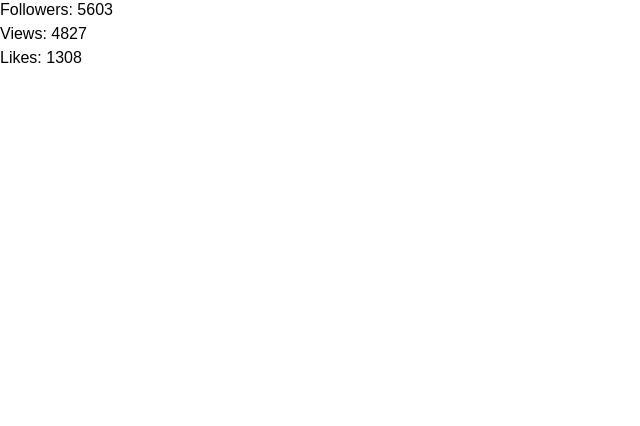
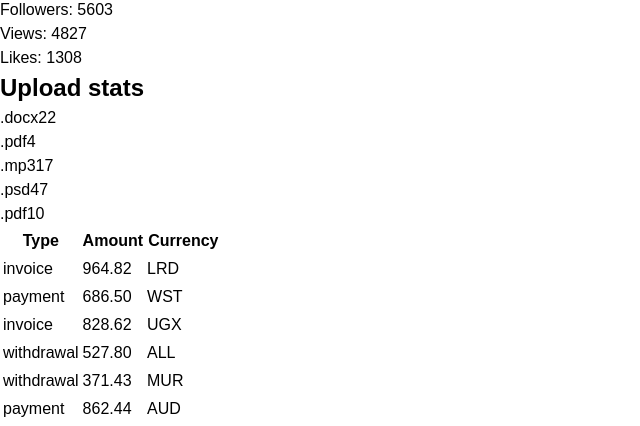
Before and after one commit to AndrewSydorenko/goit-react-hw-01-components, a React (Create React App) app: page / in a window 1280 px wide. Shown: the part 374-800 px from the top of the page, without its empty margins (0-640 px from the left). Built offline with nearby package versions, Linux system fonts and the light colour scheme.

Commit message:
add components

```diff
--- a/src/components/App.jsx
+++ b/src/components/App.jsx
@@ -1,18 +1,18 @@
-import { Profile } from './Profile/Profile'
-import user from '../Constants/user.json';
-import { Statistics } from './Statistics/Statistics';
-import data from '../Constants/data.json';
-import { FriendList } from './Friends/FriendList';
-import friends from '../Constants/friends.json';
-import { TransactionsHistory } from './Transactions/TransactionHistory';
-import  transactions   from '../Constants/transactions.json';
+import { Profile } from './profile/Profile'
+import user from '../constants/user.json';
+import { Statistics } from './statistics/Statistics';
+import data from '../constants/data.json';
+import { FriendList } from './friends/FriendList';
+import friends from '../constants/friends.json';
+import { TransactionsHistory } from './transactions/TransactionHistory';
+import  transactions   from '../constants/transactions.json';
 
 export const App = () => {
   return (
     <div>
       <Profile {...user} />
-      <Statistics {...data} />
-      <TransactionsHistory {...transactions} />
+      <Statistics items={data} />
+      <TransactionsHistory items={transactions} />
       <FriendList friends={friends} />
     </div>
   );
--- a/src/components/Friends/FriendList.jsx
+++ b/src/components/Friends/FriendList.jsx
@@ -2,10 +2,9 @@
 
 
 
-export const FriendList = ({ friends } ) => {
+export const FriendList = ({ friends } ) =>
 <ul className="friend-list">
     {friends.map(friend => (
         <li key={friend.id}>{friend.name}</li>
 ))}
 </ul>
-}
--- a/src/components/Statistics/Statistics.jsx
+++ b/src/components/Statistics/Statistics.jsx
@@ -2,15 +2,15 @@
 
 
 
-export const Statistics = ({id, label, percentage}) => {
+export const Statistics = ({ items }) =>
 <section className="statistics">
   <h2 className="title">Upload stats</h2>
 
   <ul className="stat-list">
-    <li id={id}>
+    {items.map(({ id, label, percentage }) =>
+    <li key={id}>
       <span className="label">{label}</span>
       <span className="percentage">{percentage}</span>
-    </li>
+    </li>)}
   </ul>
 </section>
-}
--- a/src/components/Transactions/TransactionHistory.jsx
+++ b/src/components/Transactions/TransactionHistory.jsx
@@ -2,7 +2,8 @@
 
 
 
-export const TransactionsHistory = ({id, type, amount, currency}) => {
+export const TransactionsHistory = ({items}) => {
+    return (
     <table className="transaction-history">
         <thead>
             <tr>
@@ -11,13 +12,15 @@ export const TransactionsHistory = ({id, type, amount, currency}) => {
                 <th>Currency</th>
             </tr>
         </thead>
-
-        <tbody>
-            <tr id={id}>
+            <tbody>
+                {items.map(({ id, type, amount, currency }) =>
+               <tr key={id}>
                 <td>{type}</td>
                 <td>{amount}</td>
                 <td>{currency}</td>
-            </tr>
+            </tr> )}
+
         </tbody>
-    </table>
+        </table>
+    )
 }
```
